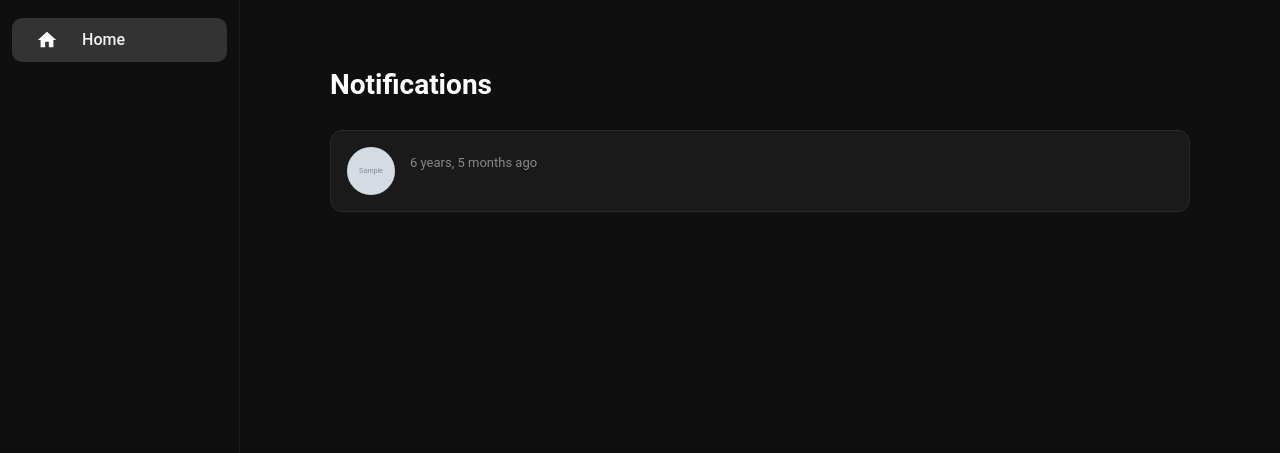
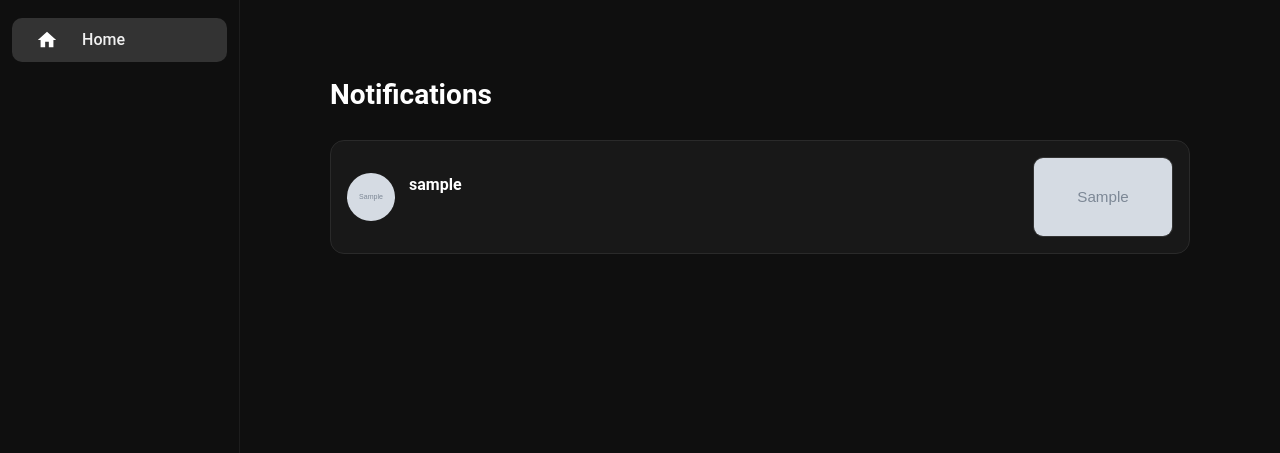
Before and after one commit to Mahanje/spark, a Django app: template accounts/templates/accounts/notification.html in a window 1280 px wide. Shown: the part 56-509 px from the top of the page. Run offline with Django 3.2, Linux system fonts and the light colour scheme; the template is opened without the code that fills it: most values are stand-ins (such as "Sample title", 1, 10 or a date in 2020); grey boxes marked "Sample" are stand-in pictures.

Commit message:
notification

```diff
--- a/accounts/templates/accounts/history.html
+++ b/accounts/templates/accounts/history.html
@@ -83,7 +83,7 @@
                     {% if e.type == "comment" %}
 
                     <span style="font-weight:700;color:#ccc;">
-                        💬 Commented:
+                         Commented:
                     </span>
 
                     <span style="color:#ddd;">
@@ -93,13 +93,13 @@
                     {% elif e.type == "like" %}
 
                     <span style="font-weight:700;color:#2ecc71;">
-                        👍 Liked this video
+                         Liked this video
                     </span>
 
                     {% elif e.type == "dislike" %}
 
                     <span style="font-weight:700;color:#e74c3c;">
-                        👎 Disliked this video
+                         Disliked this video
                     </span>
 
                     {% else %}
--- a/accounts/templates/accounts/notification.html
+++ b/accounts/templates/accounts/notification.html
@@ -19,64 +19,88 @@
 
     <div class="notification-card">
 
-        <div class="notification-avatar">
+        <div class="notification-left">
 
+            <a href="{% url 'videos:channel' n.user.username %}">
                 {% if n.user.profile.avatar_url %}
-            <img src="{{ n.user.profile.avatar_url }}"
+                <img class="notification-avatar"
+                     src="{{ n.user.profile.avatar_url }}"
                      alt="{{ n.user.username }}">
                 {% else %}
+                <div class="notification-avatar-placeholder">
                     {{ n.user.username|slice:":1"|upper }}
+                </div>
+                {% endif %}
+            </a>
+
+            <div class="notification-content">
+
+                <a class="username"
+                   href="{% url 'videos:channel' n.user.username %}">
+                    {{ n.user.username }}
+                </a>
+
+                {% if n.type == 'subscriber' %}
+
+                <p>Subscribed to your channel</p>
+
+                {% elif n.type == 'like' %}
+
+                <p>Liked your video</p>
+
+                {% elif n.type == 'comment' %}
+
+                <p>Commented on your video</p>
+
+                <div class="comment-text">
+                    {{ n.text }}
+                </div>
+
                 {% endif %}
 
             </div>
 
-        <div class="notification-content">
-
-            {% if n.type == "subscriber" %}
-
-            <div class="notification-text notification-type-subscriber">
-
-                <strong>{{ n.user.username }}</strong>
-                subscribed to your channel
         </div>
 
-            {% elif n.type == "like" %}
+        {% if n.type == 'subscriber' %}
 
-            <div class="notification-text notification-type-like">
+        <div class="notification-action">
 
-                <strong>{{ n.user.username }}</strong>
-                liked your video
+            {% if not n.subscribed_back %}
+            <form class="subscribe-form"
+                  method="post"
+                  action="{% url 'accounts:toggle_subscribe' n.user.username %}">
+
+                {% csrf_token %}
+
+                <button class="subscribe-back-btn" type="submit">
+                    Subscribe Back
+                </button>
+
+            </form>
+            {% else %}
+
+            <button class="subscribe-back-btn subscribed-btn" disabled>
+                Subscribed
+            </button>
+
+            {% endif %}
+
         </div>
 
-            <a href="{% url 'videos:detail' n.video.id %}"
-               class="notification-video">
-                {{ n.video.title }}
-            </a>
+        {% elif n.video %}
 
-            {% elif n.type == "comment" %}
+        <a class="notification-thumbnail"
+           href="{% url 'videos:detail' n.video.id %}">
 
-            <div class="notification-text notification-type-comment">
+            {% if n.video.thumbnail_url %}
+            <img src="{{ n.video.thumbnail_url }}"
+                 alt="{{ n.video.title }}">
+            {% endif %}
 
-                <strong>{{ n.user.username }}</strong>
-                commented on your video
-            </div>
-
-            <div class="notification-comment">
-                "{{ n.text|truncatechars:100 }}"
-            </div>
-
-            <a href="{% url 'videos:detail' n.video.id %}"
-               class="notification-video">
-                {{ n.video.title }}
         </a>
 
         {% endif %}
-
-            <div class="notification-time">
-                {{ n.created_at|timesince }} ago
-            </div>
-
-        </div>
 
     </div>
 
@@ -92,4 +116,40 @@
 
 </div>
 
+<script>
+    document.addEventListener('DOMContentLoaded', function () {
+
+        document.querySelectorAll('.subscribe-form').forEach(function (form) {
+
+            form.addEventListener('submit', async function (e) {
+
+                e.preventDefault();
+
+                const response = await fetch(form.action, {
+                    method: 'POST',
+                    headers: {
+                        'X-CSRFToken': form.querySelector(
+                            '[name=csrfmiddlewaretoken]'
+                        ).value,
+                        'X-Requested-With': 'XMLHttpRequest'
+                    }
+                });
+
+                const data = await response.json();
+
+                if (data.success && data.subscribed) {
+
+                    form.outerHTML = `
+                    <button class="subscribe-back-btn subscribed-btn" disabled>
+                        Subscribed
+                    </button>
+                `;
+                }
+            });
+        });
+
+    });
+</script>
+{% block extra_js %}{% endblock %}
+
 {% endblock %}
--- a/static/css/history.css
+++ b/static/css/history.css
@@ -33,6 +33,7 @@
 }
 
 .thumb-link {
+    width: 100%;
     text-decoration: none;
     flex-shrink: 0;
 }
@@ -111,12 +112,9 @@
 
     .thumb-wrapper {
         width: 100%;
-    / عکس تمام عرض صفحه موبایل را می‌گیرد / height: auto;
+        height: auto;
     }
 
-    .thumb-link {
-        width: 100%;
-    }
 
     .video-title {
         white-space: normal;
--- a/static/css/notification.css
+++ b/static/css/notification.css
@@ -1,104 +1,171 @@
 .notifications-container {
     max-width: 900px;
-    margin: 0 auto;
-    padding: 20px;
+    margin: 30px auto;
+    padding: 0 20px;
 }
 
 .notifications-title {
     color: #fff;
-    margin-bottom: 24px;
     font-size: 28px;
     font-weight: 700;
+    margin-bottom: 24px;
 }
 
 .notification-card {
     display: flex;
-    gap: 15px;
-    align-items: flex-start;
+    justify-content: space-between;
+    align-items: center;
+
     padding: 16px;
     margin-bottom: 12px;
 
-    background: #1a1a1a;
+    background: #181818;
     border: 1px solid #2a2a2a;
-    border-radius: 12px;
+    border-radius: 14px;
 
     transition: all .2s ease;
 }
 
 .notification-card:hover {
-    background: #222;
+    background: #202020;
     border-color: #333;
+}
+
+.notification-left {
+    display: flex;
+    align-items: flex-start;
+    gap: 14px;
+    flex: 1;
+    min-width: 0;
 }
 
 .notification-avatar {
     width: 48px;
     height: 48px;
+
     border-radius: 50%;
-    overflow: hidden;
+    object-fit: cover;
     flex-shrink: 0;
+}
 
-    background: #333;
+.notification-avatar-placeholder {
+    width: 48px;
+    height: 48px;
+
+    border-radius: 50%;
 
     display: flex;
     align-items: center;
     justify-content: center;
 
-    color: white;
-    font-weight: bold;
-}
+    background: #333;
+    color: #fff;
+    font-weight: 600;
 
-.notification-avatar img {
-    width: 100%;
-    height: 100%;
-    object-fit: cover;
+    flex-shrink: 0;
 }
 
 .notification-content {
-    flex: 1;
+    display: flex;
+    flex-direction: column;
+    gap: 6px;
     min-width: 0;
 }
 
-.notification-text {
-    color: #eee;
+.username {
+    color: #fff;
+    text-decoration: none;
+    font-weight: 600;
+}
+
+.username:hover {
+    color: #ddd;
+}
+
+.notification-content p {
+    margin: 0;
+    color: #ccc;
+    font-size: 14px;
+}
+
+.comment-text {
+    color: #aaa;
+    font-size: 14px;
     line-height: 1.5;
-    font-size: 15px;
+
+    padding: 10px;
+
+    background: #111;
+    border-left: 3px solid #444;
+    border-radius: 6px;
 }
 
 .notification-time {
-    margin-top: 6px;
     color: #888;
     font-size: 13px;
 }
 
-.notification-video {
-    margin-top: 8px;
+.notification-thumbnail {
+    flex-shrink: 0;
+    margin-left: 20px;
+}
 
+.notification-thumbnail img {
+    width: 140px;
+    height: 80px;
+
+    object-fit: cover;
+
+    border-radius: 10px;
+    border: 1px solid #333;
+
+    transition: transform .2s ease;
+}
+
+.notification-thumbnail img:hover {
+    transform: scale(1.03);
+}
+
+.notification-action {
+    flex-shrink: 0;
+    margin-left: 20px;
+}
+
+.subscribe-back-btn {
+    background: #fff;
+    color: #000;
+
+    border: none;
+    border-radius: 20px;
+
+    padding: 10px 18px;
+
+    font-weight: 600;
+    cursor: pointer;
+
+    transition: opacity .2s ease;
+}
+
+.subscribe-back-btn:hover {
+    opacity: .9;
+}
+
+.subscribed-btn {
+    background: #2a2a2a !important;
+    color: #aaa !important;
+    cursor: default !important;
+}
+
+.subscribed-badge {
     display: inline-block;
 
-    background: #111;
-    color: #ccc;
+    padding: 10px 18px;
 
-    padding: 6px 10px;
-    border-radius: 8px;
+    border-radius: 20px;
 
-    font-size: 13px;
+    background: #2a2a2a;
+    color: #aaa;
 }
-
-.notification-video:hover {
-    color: white;
-}
-
-/*.notification-type-like {*/
-/*    color: #2ecc71;*/
-/*}*/
-
-/*.notification-type-comment {*/
-/*    color: #f1c40f;*/
-/*}*/
-
-/*.notification-type-subscriber {*/
-/*    color: #3498db;*/
-/*}*/
 
 .empty-notifications {
     text-align: center;
@@ -106,25 +173,21 @@
     padding: 60px 20px;
 }
 
-
-.notification-comment {
-    margin-top: 8px;
-    padding: 10px;
-
-    background: #111;
-    border-left: 3px solid #444;
-    border-radius: 6px;
-
-    color: #ccc;
-    font-size: 14px;
-    line-height: 1.5;
-}
-
 .mobile-only-notification {
     display: none;
 }
 
 @media (max-width: 768px) {
+
+    .notification-card {
+        align-items: flex-start;
+    }
+
+    .notification-thumbnail img {
+        width: 110px;
+        height: 65px;
+    }
+
     .mobile-only-notification {
         display: flex;
     }
--- a/templates/base.html
+++ b/templates/base.html
@@ -202,7 +202,7 @@
             <path d="M12 8v4l3 3"/>
             <path d="M3.05 11a9 9 0 1 1 .5 4m-.5 5v-5h5"/>
         </svg>
-        <span>History</span>
+        <span>Activity</span>
     </a>
 
     <a href="{% url 'accounts:notification' %}" class="sidebar-item mobile-only-notification">
```
Also changed, not shown: accounts/views.py (+24 -71 lines). Lines whose indentation alone changed are shown as unchanged.
